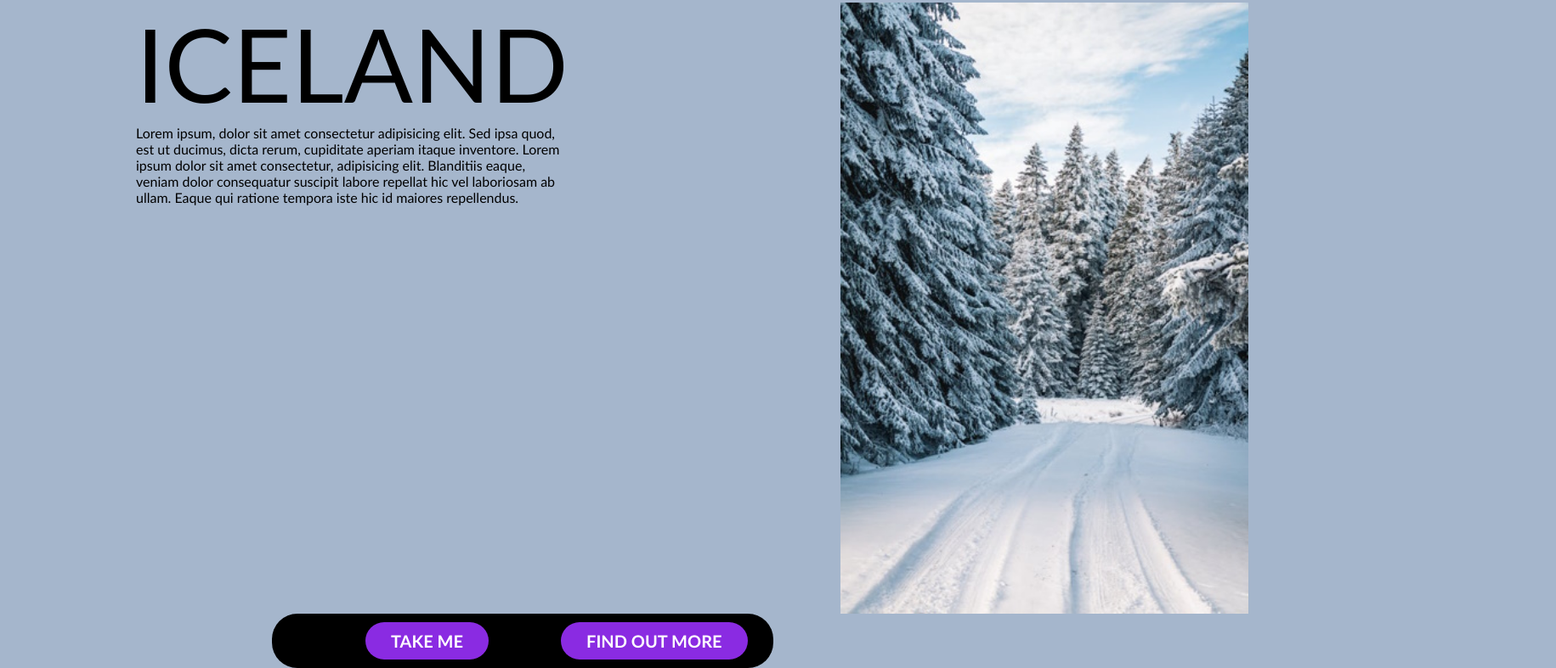
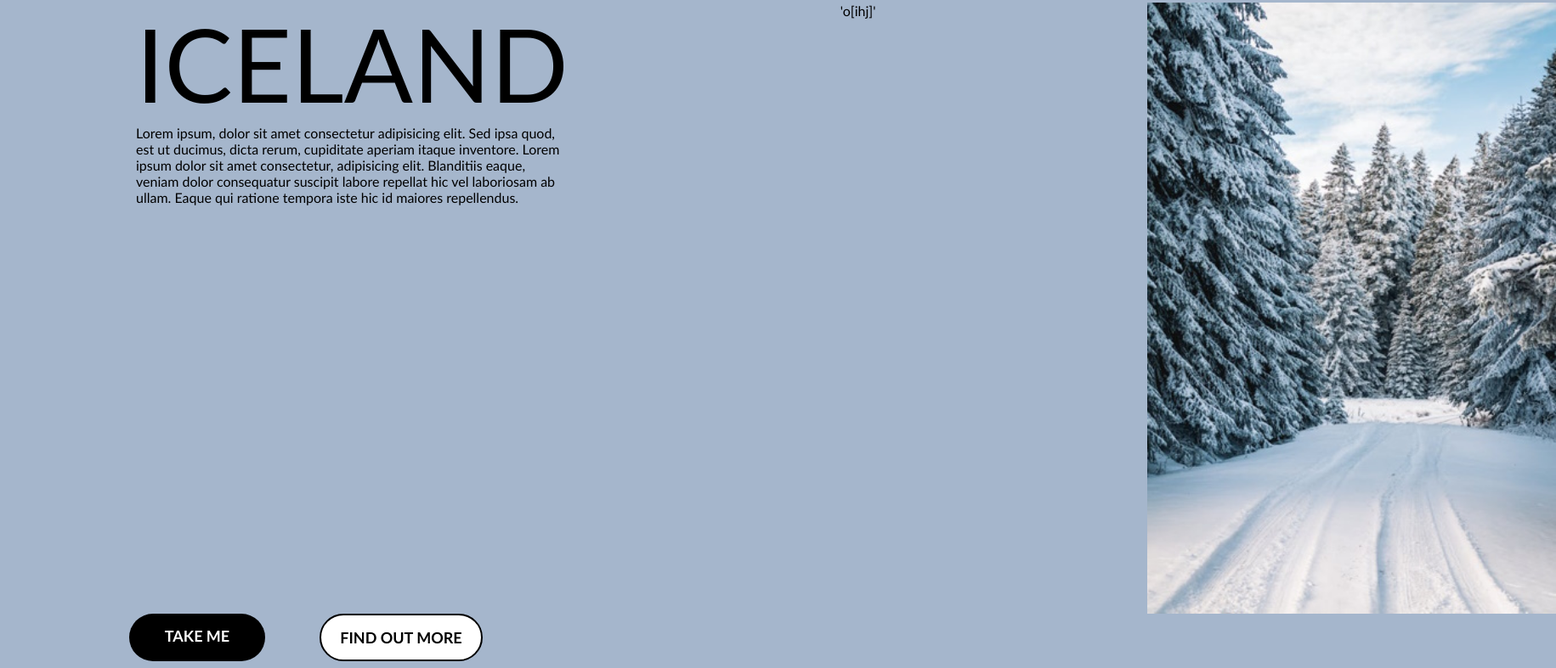
Before and after one commit to ZMaknickas/55-mount, a website: page index.html in a window 1280 px wide. Shown: the part 105-892 px from the top of the page at 85% size, 1831 px wide, since content can reach past the window. Drawn offline with Linux system fonts and the light colour scheme.

Commit message:
initial commit

```diff
--- a/index.html
+++ b/index.html
@@ -24,12 +24,16 @@
             Sed ipsa quod, est ut ducimus, dicta rerum, cupiditate
             aperiam itaque inventore. Lorem ipsum dolor sit amet consectetur, adipisicing elit. Blanditiis eaque, veniam dolor consequatur suscipit labore repellat hic vel laboriosam ab ullam.
             Eaque qui ratione tempora iste hic id maiores repellendus. </p>
-        </div>
+        </div>'o[ihj]'
         <img src="winter.jpeg" alt="snow-winter-forest">
     </main>
     <footer>
+    <div class="one">
         <b href="#">TAKE ME</b>
+    </div>
+    <div class="two">
         <b href="#">FIND OUT MORE</b>
+    </div>
     </footer>
 </body>
 </html>
--- a/style.css
+++ b/style.css
@@ -67,29 +67,47 @@ width: 100%;
 height: 100%;
 }
 
-footer b {
-padding-left: 30px;
-padding-right: 30px;
-padding-top: 10px;
-padding-bottom: 10px;
-gap: 30px;
-margin-left: 5rem;
-display: inline-block;
-font-size: 20px;
-border-radius: 30px;
-background-color: blueviolet;
+footer {
+width: 50%;
+display: flex;
+justify-content: center;
+text-align: center;
+gap: 4rem;
 }
 
-footer:last-child {
-padding-left: 30px;
-padding-right: 30px;
-padding-top: 10px;
-padding-bottom: 10px;
-gap: 30px;
-margin-left: 20rem;
-display: inline-block;
-font-size: 20px;
+.one {
+width: 10rem;
+padding-left: 20px;
+padding-right: 20px;
+padding-top: 15px;
+padding-bottom: 15px;
+margin-left: 5rem;
+font-size: 18px;
 border-radius: 30px;
+background-color: rgb(0, 0, 0);
 color: white;
+}
+
+.two {
+width: 12rem;
+padding-left: 20px;
+padding-right: 20px;
+padding-top: 15px;
+padding-bottom: 15px;
+font-size: 18px;
+border-radius: 30px;
+color: rgb(0, 0, 0);
+background-color: rgb(255, 255, 255);
+border: 2px solid black;
+}
+
+.one:hover {
+color: rgb(0, 0, 0);
+background-color: rgb(255, 255, 255);
+border: 2px solid black;
+}
+
+.two:hover {
 background-color: rgb(0, 0, 0);
+color: white;
 }
```
